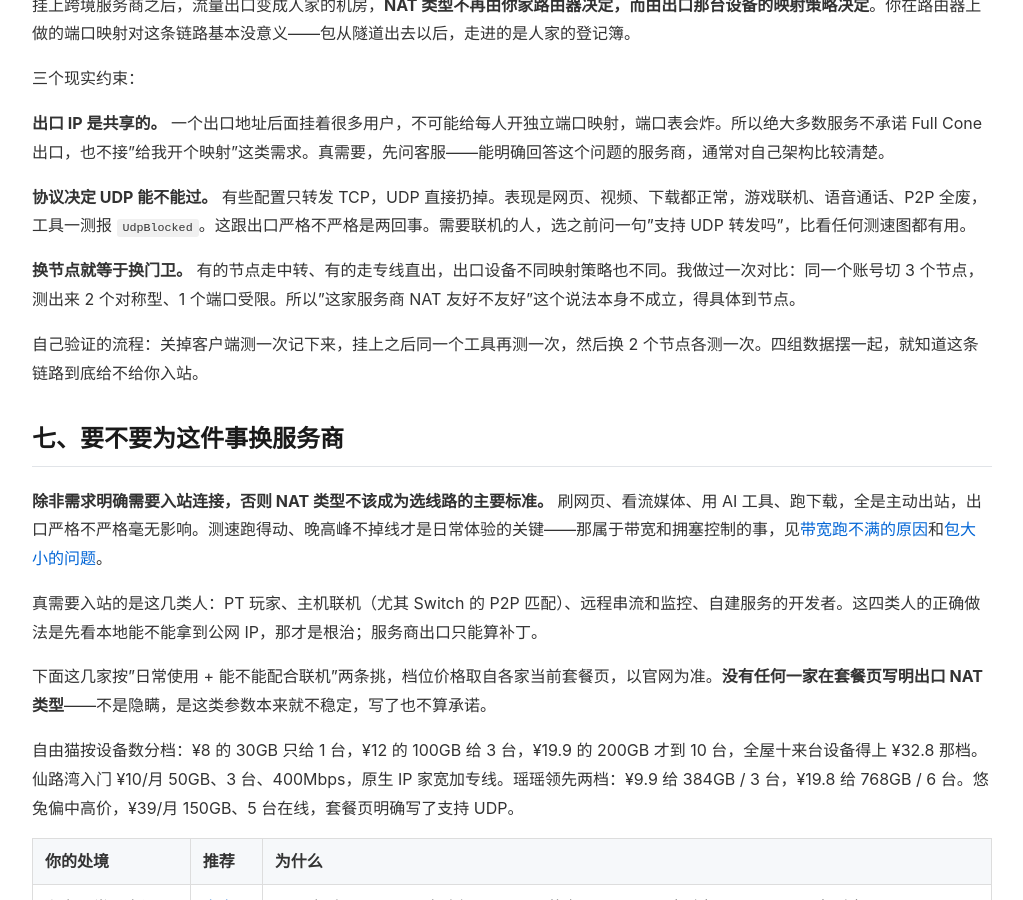
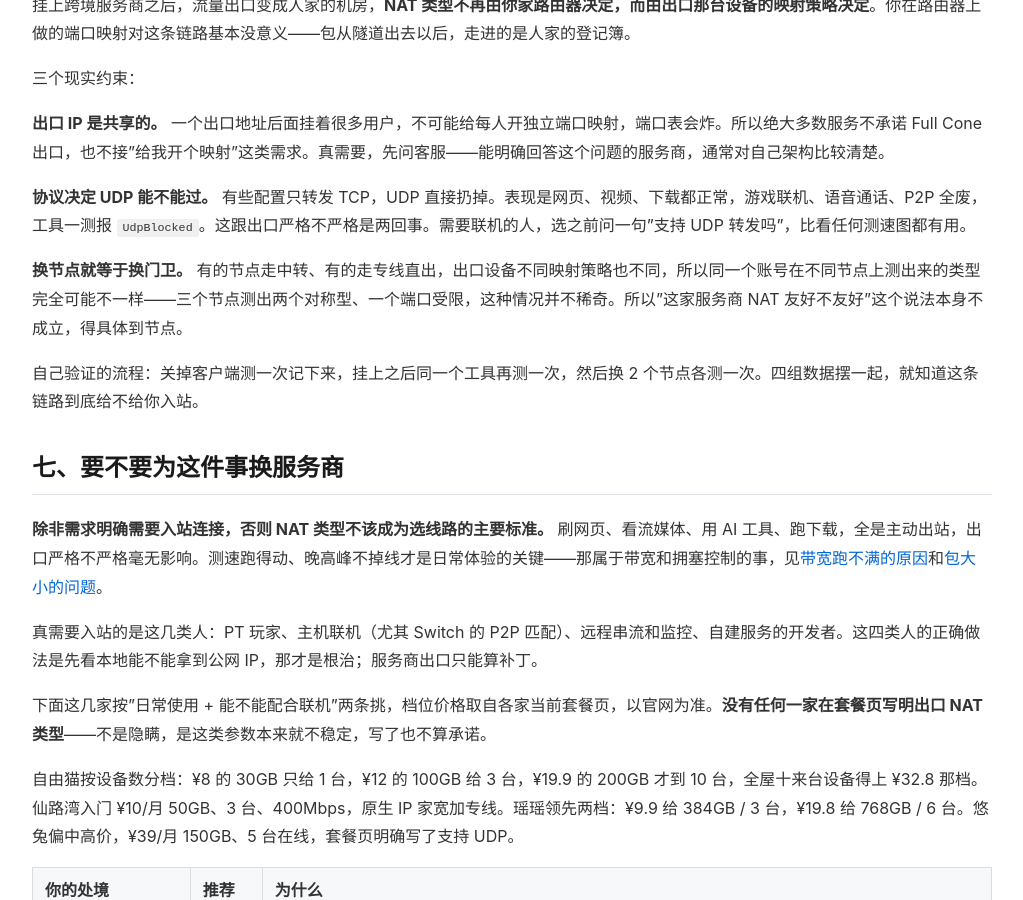
Before and after one commit to yezuofan/free-internet-guide, a Jekyll site: the page built from getting-started/nat-type-detection-guide-2026.md, in a window 1280 px wide and 900 px high, scrolled down 3298 px. Shown: the whole window, without its empty margins (128-1151 px from the left). Built offline with Jekyll 4.4.1, drawn with Linux system fonts in a browser that asks for light colours; our own code applies the rules of GitHub Pages for plain Markdown files; some of the changed text lies outside the part shown.

Commit message:
qa: nat-type mirror - align measurement wording with blog, trim heading

```diff
--- a/getting-started/nat-type-detection-guide-2026.md
+++ b/getting-started/nat-type-detection-guide-2026.md
@@ -89,7 +89,7 @@
 
 **协议决定 UDP 能不能过。** 有些配置只转发 TCP，UDP 直接扔掉。表现是网页、视频、下载都正常，游戏联机、语音通话、P2P 全废，工具一测报 `UdpBlocked`。这跟出口严格不严格是两回事。需要联机的人，选之前问一句"支持 UDP 转发吗"，比看任何测速图都有用。
 
-**换节点就等于换门卫。** 有的节点走中转、有的走专线直出，出口设备不同映射策略也不同。我做过一次对比：同一个账号切 3 个节点，测出来 2 个对称型、1 个端口受限。所以"这家服务商 NAT 友好不友好"这个说法本身不成立，得具体到节点。
+**换节点就等于换门卫。** 有的节点走中转、有的走专线直出，出口设备不同映射策略也不同，所以同一个账号在不同节点上测出来的类型完全可能不一样——三个节点测出两个对称型、一个端口受限，这种情况并不稀奇。所以"这家服务商 NAT 友好不友好"这个说法本身不成立，得具体到节点。
 
 自己验证的流程：关掉客户端测一次记下来，挂上之后同一个工具再测一次，然后换 2 个节点各测一次。四组数据摆一起，就知道这条链路到底给不给你入站。
 
```
Also changed, not shown: other parts of getting-started/nat-type-detection-guide-2026.md (+1 -1 lines).
